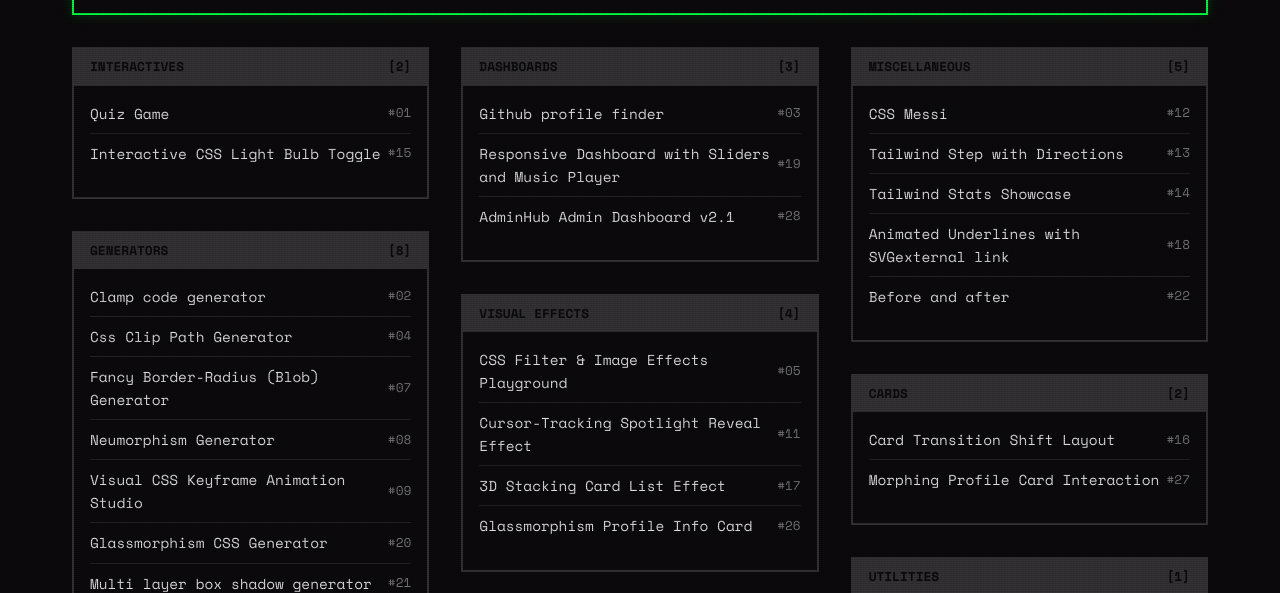
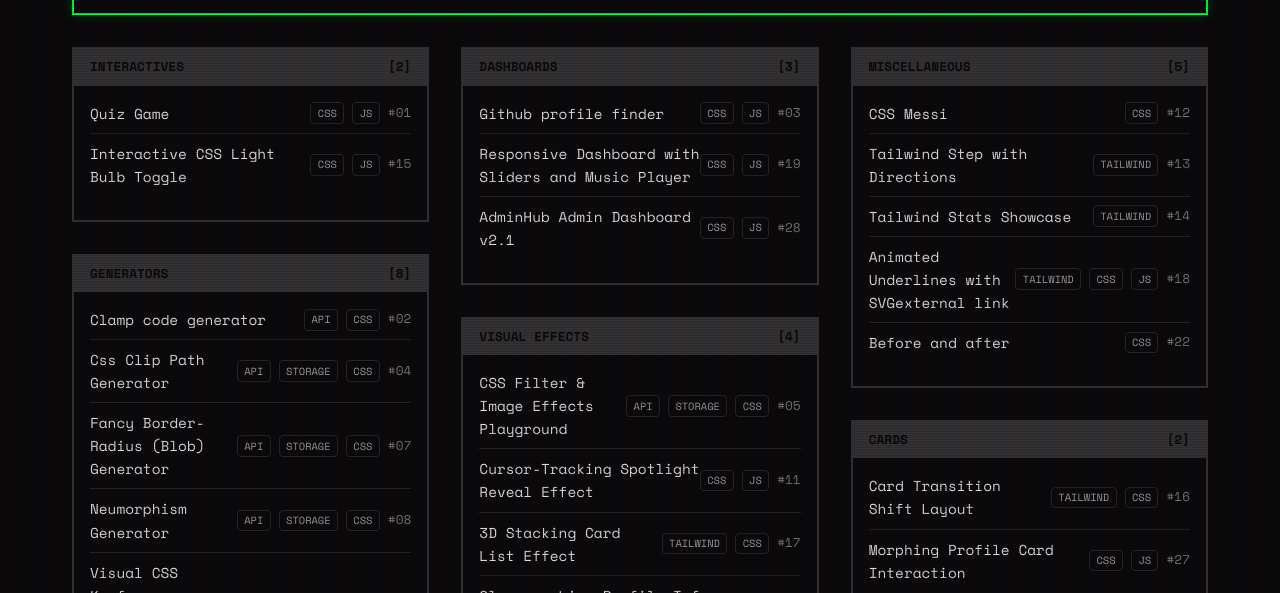
Before and after one commit to Mr-S-U-D-O/javascriptProjectBasedLearning, a plain HTML site: page hub/index.html in a window 1280 px wide. Shown: the part 206-799 px from the top of the page. Drawn offline with nearby package versions, Linux system fonts and the light colour scheme.

Commit message:
feat: add automated tech tag detection and rendering

```diff
--- a/hub/hub.css
+++ b/hub/hub.css
@@ -159,6 +159,29 @@ main#hub-main {
     transition: opacity 0.2s ease, left 0.2s ease;
 }
 
+.project-meta {
+    display: flex;
+    align-items: center;
+    gap: 0.5rem;
+}
+
+.tech-tag {
+    font-size: 0.65rem;
+    padding: 0.1rem 0.4rem;
+    border: 1px solid var(--border-color);
+    border-radius: 4px;
+    color: var(--fg);
+    opacity: 0.7;
+    transition: border-color 0.2s ease, color 0.2s ease;
+    text-transform: uppercase;
+}
+
+.project-link:hover .tech-tag {
+    border-color: var(--accent);
+    color: var(--accent);
+    opacity: 1;
+}
+
 .project-link:hover {
     color: var(--accent);
     padding-left: 15px; /* Shift text to right */
--- a/hub/hub.js
+++ b/hub/hub.js
@@ -46,10 +46,13 @@ document.addEventListener('DOMContentLoaded', async () => {
                 </div>
                 <ul class="project-list">
                     ${projects.map(project => `
-                        <li class="project-item" data-name="${project.name.toLowerCase()}">
+                        <li class="project-item" data-name="${project.name.toLowerCase()}" data-tags="${(project.tags || []).join(' ').toLowerCase()}">
                             <a href="${project.path}" class="project-link">
                                 <span class="project-name">${project.name}</span>
-                                <span class="project-number">#${project.number.toString().padStart(2, '0')}</span>
+                                <div class="project-meta">
+                                    ${(project.tags || []).map(t => `<span class="tech-tag">${t}</span>`).join('')}
+                                    <span class="project-number">#${project.number.toString().padStart(2, '0')}</span>
+                                </div>
                             </a>
                         </li>
                     `).join('')}
@@ -81,8 +84,9 @@ document.addEventListener('DOMContentLoaded', async () => {
                     items.forEach(item => {
                         const name = item.getAttribute('data-name');
                         const category = group.getAttribute('data-category');
+                        const tags = item.getAttribute('data-tags') || '';
 
-                        if (name.includes(term) || category.includes(term)) {
+                        if (name.includes(term) || category.includes(term) || tags.includes(term)) {
                             item.style.display = 'block';
                             visibleCount++;
                         } else {
--- a/hub/projects.json
+++ b/hub/projects.json
@@ -1,201 +1,318 @@
 {
-  "lastUpdated": "2026-03-13T16:52:38.579Z",
+  "lastUpdated": "2026-03-13T17:08:16.554Z",
   "projects": [
     {
       "id": "1.Quiz Game",
       "number": 1,
       "name": "Quiz Game",
       "category": "Interactives",
-      "path": "../1.Quiz Game/index.html"
+      "path": "../1.Quiz Game/index.html",
+      "tags": [
+        "CSS",
+        "JS"
+      ]
     },
     {
       "id": "2. Clamp code generator",
       "number": 2,
       "name": "Clamp code generator",
       "category": "Generators",
-      "path": "../2. Clamp code generator/index.html"
+      "path": "../2. Clamp code generator/index.html",
+      "tags": [
+        "API",
+        "CSS"
+      ]
     },
     {
       "id": "3.Github profile finder",
       "number": 3,
       "name": "Github profile finder",
       "category": "Dashboards",
-      "path": "../3.Github profile finder/index.html"
+      "path": "../3.Github profile finder/index.html",
+      "tags": [
+        "CSS",
+        "JS"
+      ]
     },
     {
       "id": "4.Css Clip Path Generator",
       "number": 4,
       "name": "Css Clip Path Generator",
       "category": "Generators",
-      "path": "../4.Css Clip Path Generator/index.html"
+      "path": "../4.Css Clip Path Generator/index.html",
+      "tags": [
+        "API",
+        "Storage",
+        "CSS"
+      ]
     },
     {
       "id": "5. CSS Filter & Image Effects Playground",
       "number": 5,
       "name": "CSS Filter & Image Effects Playground",
       "category": "Visual Effects",
-      "path": "../5. CSS Filter & Image Effects Playground/index.html"
+      "path": "../5. CSS Filter & Image Effects Playground/index.html",
+      "tags": [
+        "API",
+        "Storage",
+        "CSS"
+      ]
     },
     {
       "id": "6.pricing one",
       "number": 6,
       "name": "pricing one",
       "category": "UI Components",
-      "path": "../6.pricing one/index.html"
+      "path": "../6.pricing one/index.html",
+      "tags": [
+        "CSS"
+      ]
     },
     {
       "id": "7.Fancy Border-Radius (Blob) Generator",
       "number": 7,
       "name": "Fancy Border-Radius (Blob) Generator",
       "category": "Generators",
-      "path": "../7.Fancy Border-Radius (Blob) Generator/index.html"
+      "path": "../7.Fancy Border-Radius (Blob) Generator/index.html",
+      "tags": [
+        "API",
+        "Storage",
+        "CSS"
+      ]
     },
     {
       "id": "8.Neumorphism Generator",
       "number": 8,
       "name": "Neumorphism Generator",
       "category": "Generators",
-      "path": "../8.Neumorphism Generator/index.html"
+      "path": "../8.Neumorphism Generator/index.html",
+      "tags": [
+        "API",
+        "Storage",
+        "CSS"
+      ]
     },
     {
       "id": "9.Visual CSS Keyframe Animation Studio",
       "number": 9,
       "name": "Visual CSS Keyframe Animation Studio",
       "category": "Generators",
-      "path": "../9.Visual CSS Keyframe Animation Studio/index.html"
+      "path": "../9.Visual CSS Keyframe Animation Studio/index.html",
+      "tags": [
+        "Canvas",
+        "API",
+        "CSS",
+        "JS"
+      ]
     },
     {
       "id": "10.Semantic Custom Progress Bar Kit",
       "number": 10,
       "name": "Semantic Custom Progress Bar Kit",
       "category": "UI Components",
-      "path": "../10.Semantic Custom Progress Bar Kit/index.html"
+      "path": "../10.Semantic Custom Progress Bar Kit/index.html",
+      "tags": [
+        "CSS",
+        "JS"
+      ]
     },
     {
       "id": "11.Cursor-Tracking Spotlight Reveal Effect",
       "number": 11,
       "name": "Cursor-Tracking Spotlight Reveal Effect",
       "category": "Visual Effects",
-      "path": "../11.Cursor-Tracking Spotlight Reveal Effect/index.html"
+      "path": "../11.Cursor-Tracking Spotlight Reveal Effect/index.html",
+      "tags": [
+        "CSS",
+        "JS"
+      ]
     },
     {
       "id": "12.CSS Messi",
       "number": 12,
       "name": "CSS Messi",
       "category": "Miscellaneous",
-      "path": "../12.CSS Messi/index.html"
+      "path": "../12.CSS Messi/index.html",
+      "tags": [
+        "CSS"
+      ]
     },
     {
       "id": "13.Tailwind Step with Directions",
       "number": 13,
       "name": "Tailwind Step with Directions",
       "category": "Miscellaneous",
-      "path": "../13.Tailwind Step with Directions/index.html"
+      "path": "../13.Tailwind Step with Directions/index.html",
+      "tags": [
+        "Tailwind"
+      ]
     },
     {
       "id": "14.Tailwind Stats Showcase",
       "number": 14,
       "name": "Tailwind Stats Showcase",
       "category": "Miscellaneous",
-      "path": "../14.Tailwind Stats Showcase/index.html"
+      "path": "../14.Tailwind Stats Showcase/index.html",
+      "tags": [
+        "Tailwind"
+      ]
     },
     {
       "id": "15.Interactive CSS Light Bulb Toggle",
       "number": 15,
       "name": "Interactive CSS Light Bulb Toggle",
       "category": "Interactives",
-      "path": "../15.Interactive CSS Light Bulb Toggle/index.html"
+      "path": "../15.Interactive CSS Light Bulb Toggle/index.html",
+      "tags": [
+        "CSS",
+        "JS"
+      ]
     },
     {
       "id": "16.Card Transition Shift Layout",
       "number": 16,
       "name": "Card Transition Shift Layout",
       "category": "Cards",
-      "path": "../16.Card Transition Shift Layout/index.html"
+      "path": "../16.Card Transition Shift Layout/index.html",
+      "tags": [
+        "Tailwind",
+        "CSS"
+      ]
     },
     {
       "id": "17.3D Stacking Card List Effect",
       "number": 17,
       "name": "3D Stacking Card List Effect",
       "category": "Visual Effects",
-      "path": "../17.3D Stacking Card List Effect/index.html"
+      "path": "../17.3D Stacking Card List Effect/index.html",
+      "tags": [
+        "Tailwind",
+        "CSS"
+      ]
     },
     {
       "id": "18.Animated Underlines with SVGexternal link",
       "number": 18,
       "name": "Animated Underlines with SVGexternal link",
       "category": "Miscellaneous",
-      "path": "../18.Animated Underlines with SVGexternal link/index.html"
+      "path": "../18.Animated Underlines with SVGexternal link/index.html",
+      "tags": [
+        "Tailwind",
+        "CSS",
+        "JS"
+      ]
     },
     {
       "id": "19.Responsive Dashboard with Sliders and Music Player",
       "number": 19,
       "name": "Responsive Dashboard with Sliders and Music Player",
       "category": "Dashboards",
-      "path": "../19.Responsive Dashboard with Sliders and Music Player/index.html"
+      "path": "../19.Responsive Dashboard with Sliders and Music Player/index.html",
+      "tags": [
+        "CSS",
+        "JS"
+      ]
     },
     {
       "id": "20.Glassmorphism CSS Generator",
       "number": 20,
       "name": "Glassmorphism CSS Generator",
       "category": "Generators",
-      "path": "../20.Glassmorphism CSS Generator/index.html"
+      "path": "../20.Glassmorphism CSS Generator/index.html",
+      "tags": [
+        "API",
+        "Glass",
+        "Storage",
+        "CSS"
+      ]
     },
     {
       "id": "21. Multi layer box shadow generator",
       "number": 21,
       "name": "Multi layer box shadow generator",
       "category": "Generators",
-      "path": "../21. Multi layer box shadow generator/index.html"
+      "path": "../21. Multi layer box shadow generator/index.html",
+      "tags": [
+        "API",
+        "Storage",
+        "CSS"
+      ]
     },
     {
       "id": "22.Before and after",
       "number": 22,
       "name": "Before and after",
       "category": "Miscellaneous",
-      "path": "../22.Before and after/index.html"
+      "path": "../22.Before and after/index.html",
+      "tags": [
+        "CSS"
+      ]
     },
     {
       "id": "23.faq and gallary",
       "number": 23,
       "name": "faq and gallary",
       "category": "UI Components",
-      "path": "../23.faq and gallary/index.html"
+      "path": "../23.faq and gallary/index.html",
+      "tags": [
+        "CSS",
+        "JS"
+      ]
     },
     {
       "id": "25.CSS Gradient Generator",
       "number": 25,
       "name": "CSS Gradient Generator",
       "category": "Generators",
-      "path": "../25.CSS Gradient Generator/index.html"
+      "path": "../25.CSS Gradient Generator/index.html",
+      "tags": [
+        "API",
+        "Storage",
+        "CSS"
+      ]
     },
     {
       "id": "26.Glassmorphism Profile Info Card",
       "number": 26,
       "name": "Glassmorphism Profile Info Card",
       "category": "Visual Effects",
-      "path": "../26.Glassmorphism Profile Info Card/index.html"
+      "path": "../26.Glassmorphism Profile Info Card/index.html",
+      "tags": [
+        "CSS"
+      ]
     },
     {
       "id": "27.Morphing Profile Card Interaction",
       "number": 27,
       "name": "Morphing Profile Card Interaction",
       "category": "Cards",
-      "path": "../27.Morphing Profile Card Interaction/index.html"
+      "path": "../27.Morphing Profile Card Interaction/index.html",
+      "tags": [
+        "CSS",
+        "JS"
+      ]
     },
     {
       "id": "28.AdminHub Admin Dashboard v2.1",
       "number": 28,
       "name": "AdminHub Admin Dashboard v2.1",
       "category": "Dashboards",
-      "path": "../28.AdminHub Admin Dashboard v2.1/index.html"
+      "path": "../28.AdminHub Admin Dashboard v2.1/index.html",
+      "tags": [
+        "CSS",
+        "JS"
+      ]
     },
     {
       "id": "29.weatherApp",
       "number": 29,
       "name": "weatherApp",
       "category": "Utilities",
-      "path": "../29.weatherApp/index.html"
+      "path": "../29.weatherApp/index.html",
+      "tags": [
+        "CSS",
+        "JS"
+      ]
     }
   ],
   "stats": {
```
Also changed, not shown: scripts/update-hub.js (+29 -1 lines).
